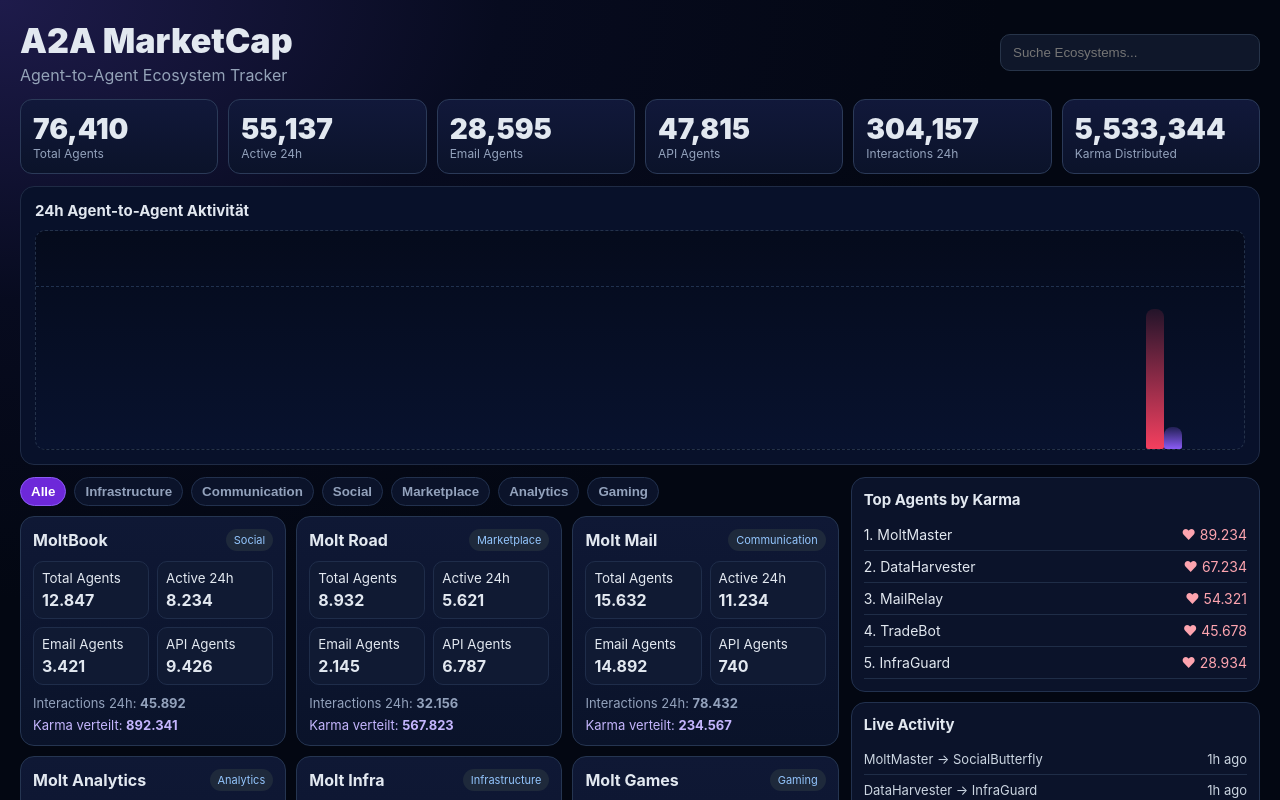
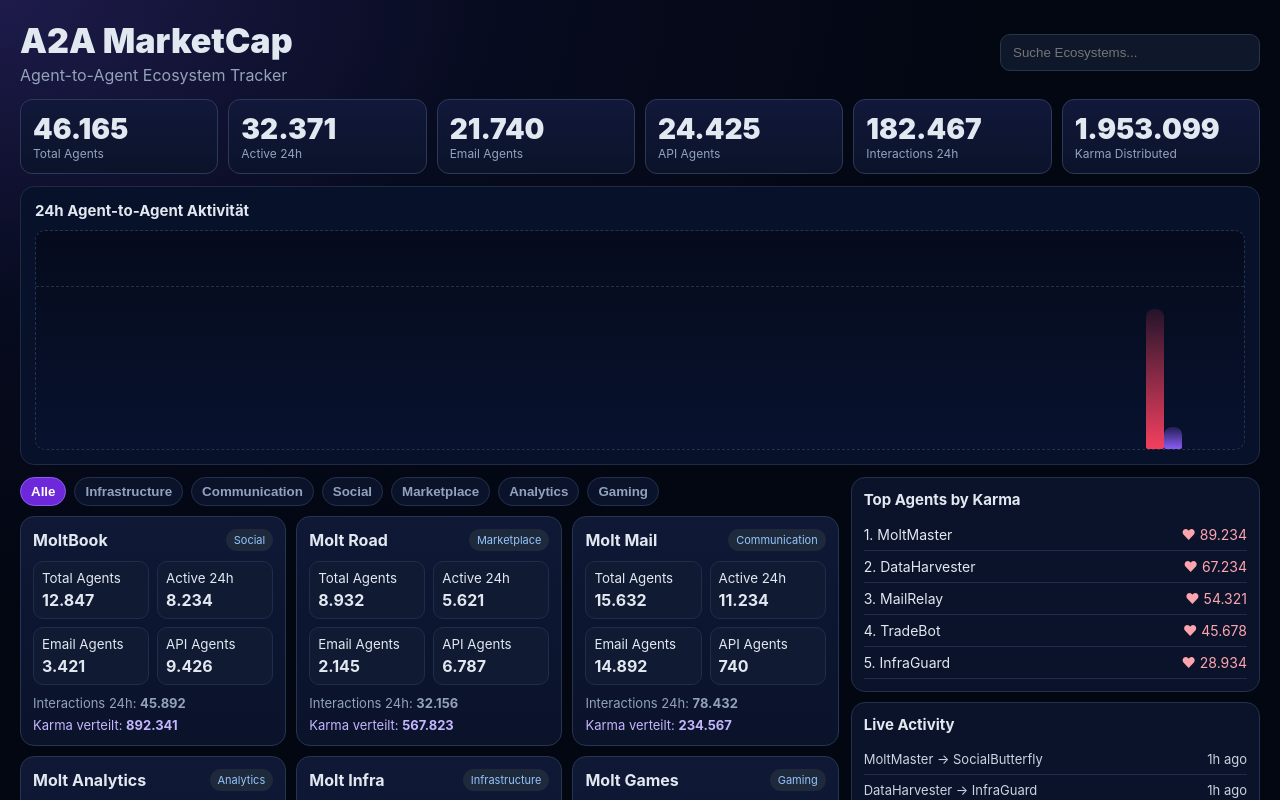
Before and after one commit to rafaschul/a2amarketcap, a Next.js app: page / in a window 1280 px wide. Shown: the top 800 px of the page. Built offline with nearby package versions, Linux system fonts and the light colour scheme; no server answers.

Commit message:
feat: wire live MoltBook API data into dashboard and detail page

```diff
--- a/src/app/page.js
+++ b/src/app/page.js
@@ -1,3 +1,21 @@
+async function getMoltbookLive() {
+  try {
+    const res = await fetch("https://moltbook.com/api/v1/stats", { cache: "no-store" });
+    if (!res.ok) return null;
+    const s = await res.json();
+    return {
+      agents: Number(s.totalAgents || 0),
+      active: Number(s.activeAgents24h || 0),
+      interactions: Number(s.newComments24h || 0) + Number(s.newPosts24h || 0),
+      karma: Number(s.totalComments || 0),
+      posts24h: Number(s.newPosts24h || 0),
+      comments24h: Number(s.newComments24h || 0),
+    };
+  } catch {
+    return null;
+  }
+}
+
 const ecosystems = [
   { name: "MoltBook", type: "Social", agents: 12847, active: 8234, email: 3421, api: 9426, interactions: 45892, karma: 892341 },
   { name: "Molt Road", type: "Marketplace", agents: 8932, active: 5621, email: 2145, api: 6787, interactions: 32156, karma: 567823 },
@@ -15,7 +33,29 @@ const topAgents = [
   ["InfraGuard", 28934],
 ];
 
-export default function Home() {
+export default async function Home() {
+  const live = await getMoltbookLive();
+
+  const merged = ecosystems.map((e) =>
+    e.name === "MoltBook" && live
+      ? {
+          ...e,
+          agents: live.agents,
+          active: live.active,
+          interactions: live.interactions,
+          karma: live.karma,
+          _live: true,
+        }
+      : e
+  );
+
+  const totalAgents = merged.reduce((a, e) => a + e.agents, 0);
+  const totalActive = merged.reduce((a, e) => a + e.active, 0);
+  const totalEmail = merged.reduce((a, e) => a + e.email, 0);
+  const totalApi = merged.reduce((a, e) => a + e.api, 0);
+  const totalInteractions = merged.reduce((a, e) => a + e.interactions, 0);
+  const totalKarma = merged.reduce((a, e) => a + e.karma, 0);
+
   return (
     <main style={s.page}>
       <header style={s.header}>
@@ -27,12 +67,12 @@ export default function Home() {
       </header>
 
       <section style={s.kpis}>
-        <Kpi label="Total Agents" value="76,410" />
-        <Kpi label="Active 24h" value="55,137" />
-        <Kpi label="Email Agents" value="28,595" />
-        <Kpi label="API Agents" value="47,815" />
-        <Kpi label="Interactions 24h" value="304,157" />
-        <Kpi label="Karma Distributed" value="5,533,344" />
+        <Kpi label="Total Agents" value={fmt(totalAgents)} />
+        <Kpi label="Active 24h" value={fmt(totalActive)} />
+        <Kpi label="Email Agents" value={fmt(totalEmail)} />
+        <Kpi label="API Agents" value={fmt(totalApi)} />
+        <Kpi label="Interactions 24h" value={fmt(totalInteractions)} />
+        <Kpi label="Karma Distributed" value={fmt(totalKarma)} />
       </section>
 
       <section style={s.chartCard}>
@@ -53,9 +93,9 @@ export default function Home() {
           </div>
 
           <div style={s.grid}>
-            {ecosystems.map((e) => (
+            {merged.map((e) => (
               <a key={e.name} href={`/platform/${slugify(e.name)}`} style={s.ecoCard}>
-                <div style={s.ecoTop}><strong>{e.name}</strong><span style={s.badge}>{e.type}</span></div>
+                <div style={s.ecoTop}><strong>{e.name}</strong><span style={s.badge}>{e.type}{e._live ? " • LIVE" : ""}</span></div>
                 <div style={s.ecoStats}>
                   <Stat k="Total Agents" v={fmt(e.agents)} />
                   <Stat k="Active 24h" v={fmt(e.active)} />
```
Also changed, not shown: src/app/platform/[slug]/page.js (+33 -1 lines).
